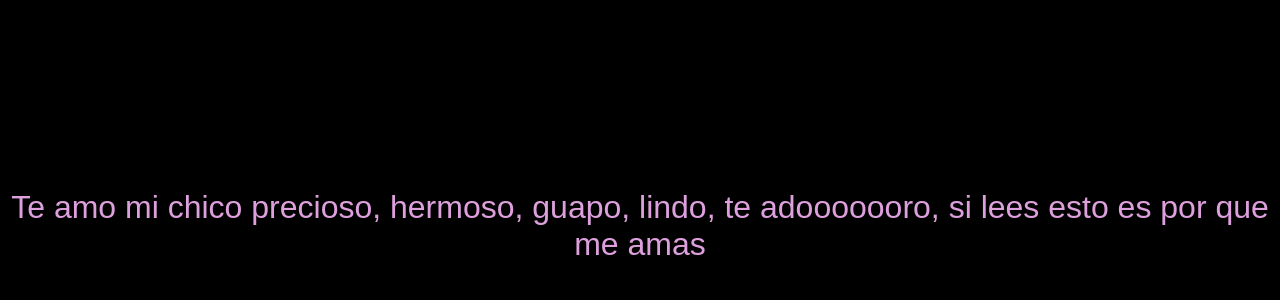
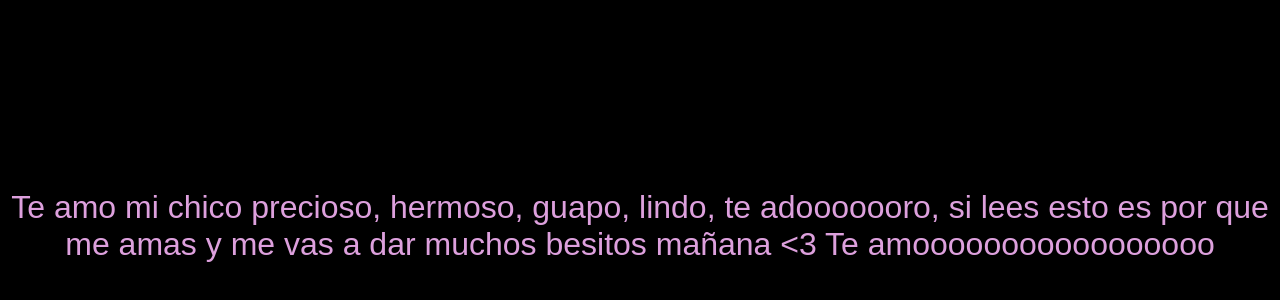
Before and after one commit to Duck-start/Cuack, a plain HTML site: page index.html in a window 1280 px wide. Shown: the part 174-474 px from the top of the page. Drawn offline with Linux system fonts and the light colour scheme.

Commit message:
Update index.html

```diff
--- a/index.html
+++ b/index.html
@@ -21,7 +21,8 @@
 </head>
 <body>
     <div>
-        Te amo mi chico precioso, hermoso, guapo, lindo, te adooooooro, si lees esto es por que me amas
+        Te amo mi chico precioso, hermoso, guapo, lindo, te adooooooro, si lees esto es por que me amas y me vas a dar muchos besitos mañana <3
+            Te amooooooooooooooooo
     </div>
 </body>
 </html>
```
